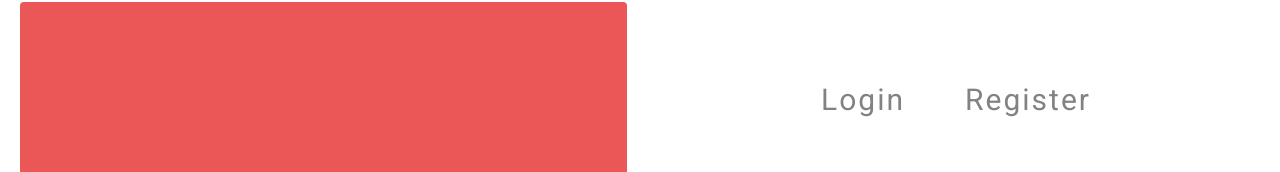
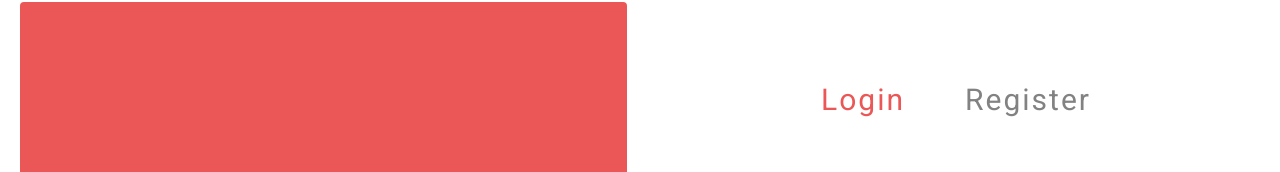
Before and after one commit to orkhan-huseyn/foody_final_project, a Next.js app: page /login in a window 1280 px wide. Shown: the part 170-342 px from the top of the page. Built offline with nearby package versions, Linux system fonts and the light colour scheme.

Commit message:
remove duplicate Head import in register page

```diff
--- a/pages/login.js
+++ b/pages/login.js
@@ -1,6 +1,5 @@
 import styles from '../styles/Login.module.css';
 
-import { useRouter } from 'next/router';
 import Link from 'next/link';
 import Head from 'next/head';
 import { FaRegEye } from 'react-icons/fa';
@@ -9,8 +8,6 @@ import loginImage from '../assets/images/login/client.png';
 import LoginHeader from 'components/LoginHeader';
 
 function Login() {
-    const router = useRouter();
-
     return (
         <>
             <LoginHeader />
@@ -24,7 +21,7 @@ function Login() {
                     </div>
                     <div className={styles.loginPageLogin}>
                         <div className={styles.loginPageLoginTitle}>
-                            <Link className="active" href="login">
+                            <Link className={styles.active} href="login">
                                 Login
                             </Link>
                             <Link href="register">Register</Link>
--- a/pages/register.js
+++ b/pages/register.js
@@ -1,15 +1,11 @@
 import styles from '../styles/Register.module.css';
-import { useRouter } from 'next/router';
 import Link from 'next/link';
 import Head from 'next/head';
 import register from '../assets/images/register/register.svg';
 import { FaRegEye } from 'react-icons/fa';
 import LoginHeader from 'components/LoginHeader';
-import Head from 'next/head';
 
 function Register() {
-    const router = useRouter();
-
     return (
         <>
             <Head>
@@ -31,7 +27,7 @@ function Register() {
                     <div className={styles.formContainer}>
                         <div className={styles.linkContainer}>
                             <Link href="/login">Login</Link>
-                            <Link className='active' href="/register">Register</Link>
+                            <Link className={styles.active} href="/register">Register</Link>
                         </div>
                         <form className={styles.form}>
                             <div className={styles.formControl}>
```
